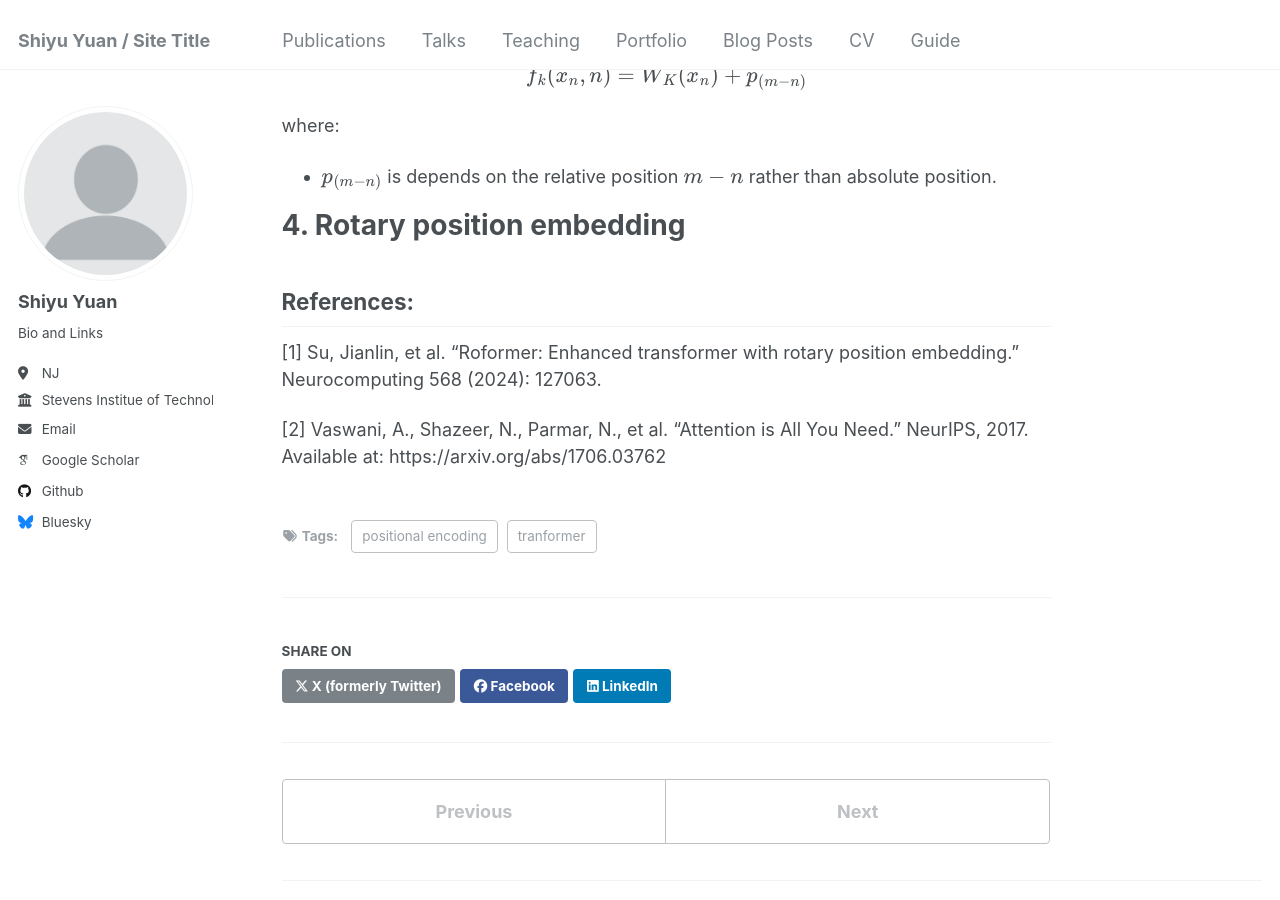
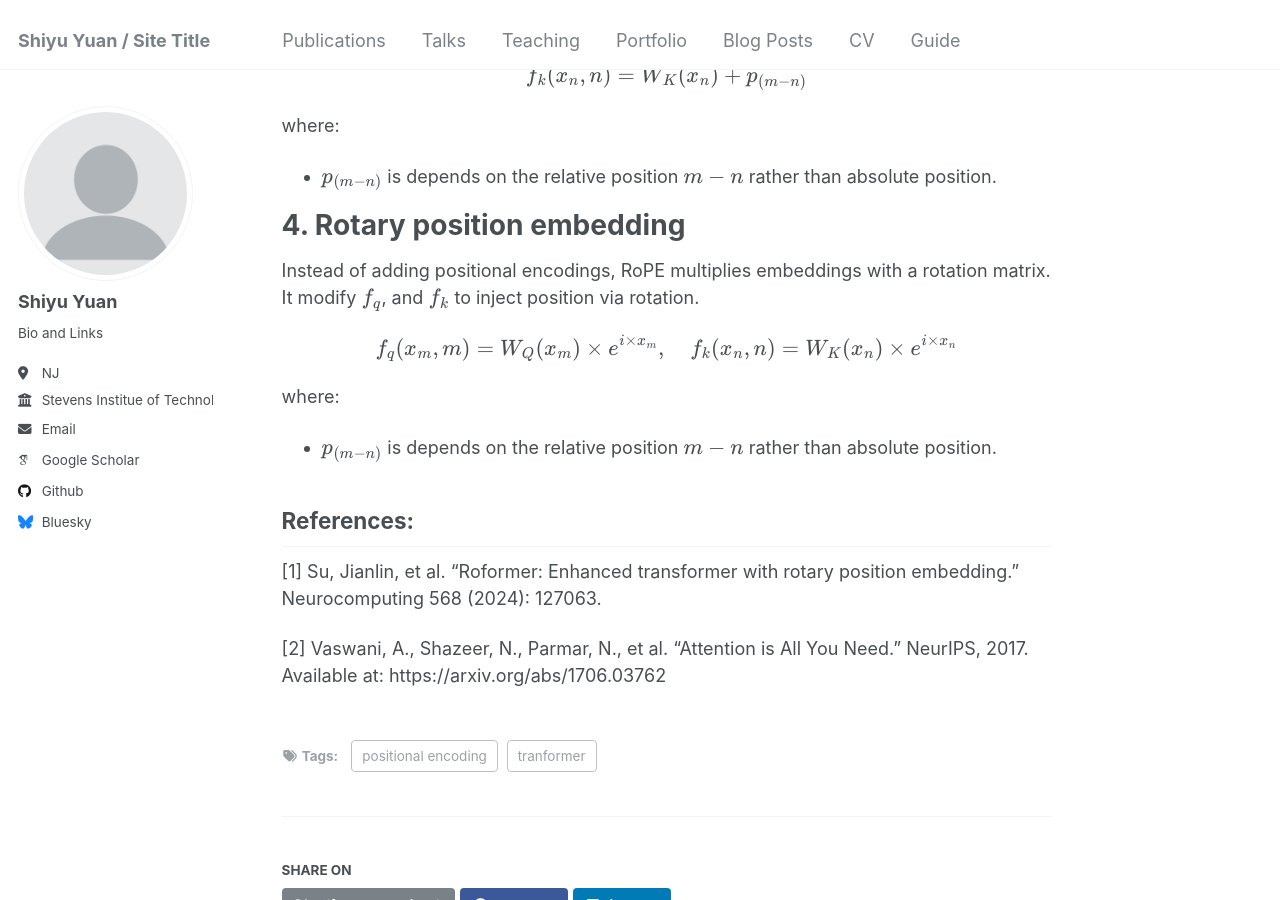
Before and after one commit to syyuan2021/syy2025, a Jekyll site: the page built from _posts/2025-01-31-blog-post-2.md, in a window 1280 px wide and 900 px high, scrolled down 1596 px. Built offline with Jekyll 4.4.1, drawn with Linux system fonts in a browser that asks for light colours; some web fonts are replaced.

Commit message:
Update 2025-01-31-blog-post-2.md

```diff
--- a/_posts/2025-01-31-blog-post-2.md
+++ b/_posts/2025-01-31-blog-post-2.md
@@ -63,6 +63,15 @@ where:
 
 
 # 4. Rotary position embedding
+Instead of adding positional encodings, RoPE multiplies embeddings with a rotation matrix. It modify $$f_q$$, and $$f_k$$ to inject position via rotation.
+
+$$
+f_q (x_m, m) = W_Q(x_m) \times e^{i \times x_m} , \quad   f_k(x_n, n) = W_K(x_n) \times e^{i \times x_n}
+$$
+
+where:
+
+- $$p_{(m-n)}$$ is depends on the relative position $$m-n$$ rather than absolute position.
 
 
 
```
